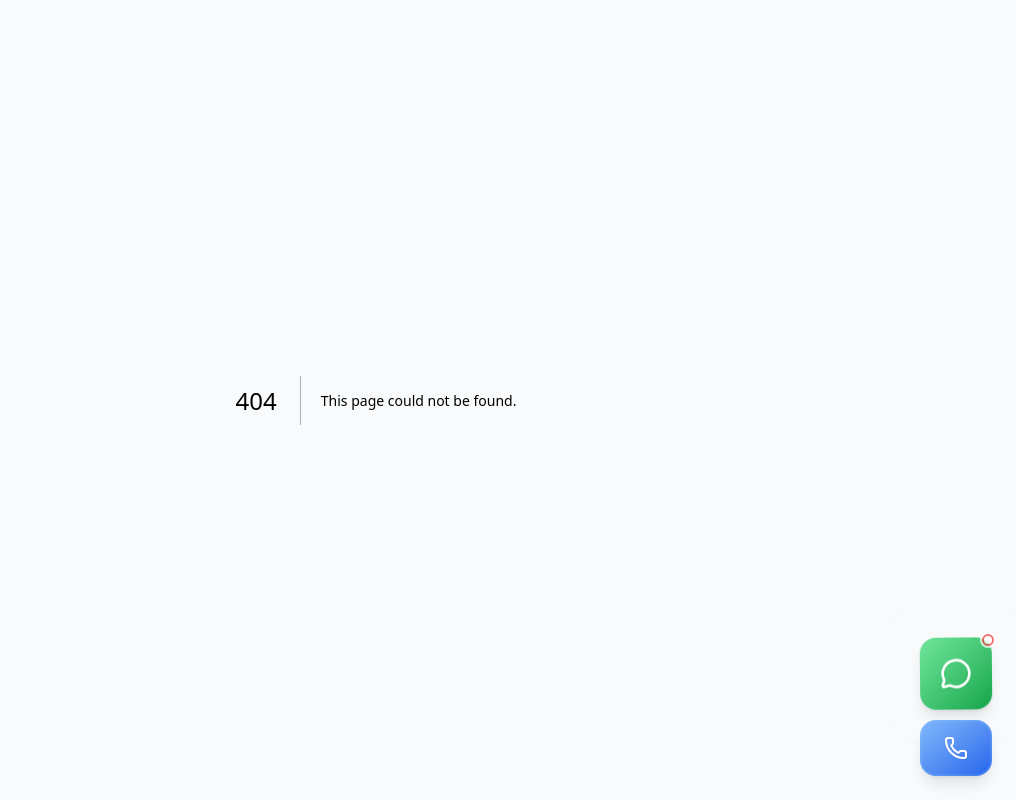
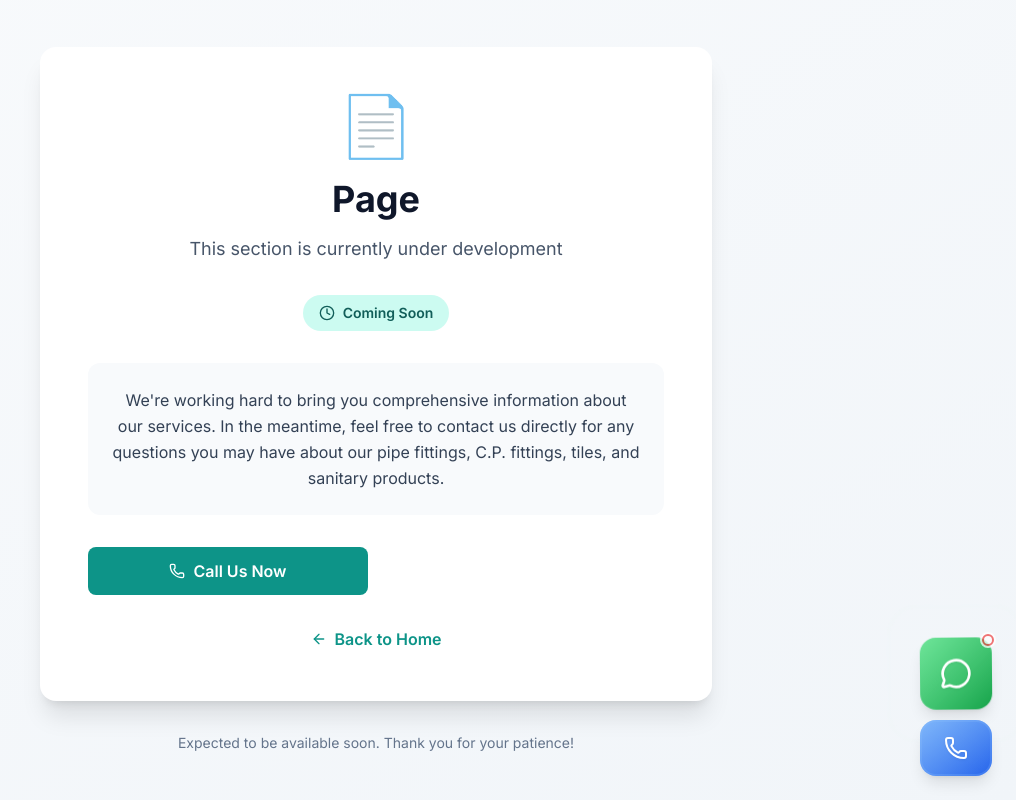
Before and after one commit to X-MOD-I/modi-ecomm-web, a Next.js app: page /coming-soon in a window 1280 px wide. Before the commit this address had no page. Shown: the whole page, without its empty margins (264-1280 px from the left). Built offline with nearby package versions, Linux system fonts and the light colour scheme.

Commit message:
Update Footer component links to redirect to 'coming-soon' pages for customer service, privacy policy, terms of service, and sitemap, enhancing user navigation during site updates.

```diff
--- /dev/null
+++ b/src/app/coming-soon/page.tsx
@@ -0,0 +1,127 @@
+'use client'
+
+import { useSearchParams } from 'next/navigation'
+import Link from 'next/link'
+import { ArrowLeft, Clock, Mail, Phone } from 'lucide-react'
+
+export default function ComingSoonPage() {
+  const searchParams = useSearchParams()
+  const page = searchParams.get('page') || 'this page'
+
+  const pageInfo = {
+    shipping: {
+      title: 'Shipping Information',
+      description: 'Details about our delivery services and shipping policies',
+      icon: '🚚'
+    },
+    returns: {
+      title: 'Returns & Exchanges',
+      description: 'Information about our return and exchange policies',
+      icon: '↩️'
+    },
+    warranty: {
+      title: 'Warranty Information',
+      description: 'Details about product warranties and coverage',
+      icon: '🛡️'
+    },
+    faq: {
+      title: 'Frequently Asked Questions',
+      description: 'Common questions and answers about our products and services',
+      icon: '❓'
+    },
+    privacy: {
+      title: 'Privacy Policy',
+      description: 'Information about how we handle your personal data',
+      icon: '🔒'
+    },
+    terms: {
+      title: 'Terms of Service',
+      description: 'Terms and conditions for using our services',
+      icon: '📋'
+    },
+    sitemap: {
+      title: 'Sitemap',
+      description: 'Complete overview of all pages on our website',
+      icon: '🗺️'
+    }
+  }
+
+  const currentPage = pageInfo[page as keyof typeof pageInfo] || {
+    title: 'Page',
+    description: 'This section',
+    icon: '📄'
+  }
+
+  return (
+    <div className="min-h-screen bg-gradient-to-br from-gray-50 to-gray-100 flex items-center justify-center px-4">
+      <div className="max-w-2xl w-full">
+        {/* Main Card */}
+        <div className="bg-white rounded-2xl shadow-xl p-8 lg:p-12 text-center">
+          {/* Icon */}
+          <div className="text-6xl mb-6">
+            {currentPage.icon}
+          </div>
+
+          {/* Title */}
+          <h1 className="text-3xl lg:text-4xl font-bold text-gray-900 mb-4">
+            {currentPage.title}
+          </h1>
+
+          {/* Subtitle */}
+          <p className="text-lg text-gray-600 mb-8">
+            {currentPage.description} is currently under development
+          </p>
+
+          {/* Coming Soon Badge */}
+          <div className="inline-flex items-center bg-primary-100 text-primary-800 px-4 py-2 rounded-full text-sm font-semibold mb-8">
+            <Clock className="w-4 h-4 mr-2" />
+            Coming Soon
+          </div>
+
+          {/* Description */}
+          <div className="bg-gray-50 rounded-xl p-6 mb-8">
+            <p className="text-gray-700 leading-relaxed">
+              We're working hard to bring you comprehensive information about our services.
+              In the meantime, feel free to contact us directly for any questions you may have
+              about our pipe fittings, C.P. fittings, tiles, and sanitary products.
+            </p>
+          </div>
+
+          {/* Contact Options */}
+          <div className="grid grid-cols-1 sm:grid-cols-2 gap-4 mb-8">
+            <a
+              href="tel:+919414479697"
+              className="flex items-center justify-center bg-primary-600 hover:bg-primary-700 text-white px-6 py-3 rounded-lg transition-colors duration-200 font-semibold"
+            >
+              <Phone className="w-4 h-4 mr-2" />
+              Call Us Now
+            </a>
+            <a
+              href="mailto:tanozmodi@gmail.com"
+              className="flex items-center justify-center bg-secondary-600 hover:bg-secondary-700 text-white px-6 py-3 rounded-lg transition-colors duration-200 font-semibold"
+            >
+              <Mail className="w-4 h-4 mr-2" />
+              Email Us
+            </a>
+          </div>
+
+          {/* Back to Home */}
+          <Link
+            href="/"
+            className="inline-flex items-center text-primary-600 hover:text-primary-700 font-semibold transition-colors duration-200"
+          >
+            <ArrowLeft className="w-4 h-4 mr-2" />
+            Back to Home
+          </Link>
+        </div>
+
+        {/* Footer Note */}
+        <div className="text-center mt-8">
+          <p className="text-gray-500 text-sm">
+            Expected to be available soon. Thank you for your patience!
+          </p>
+        </div>
+      </div>
+    </div>
+  )
+}
--- a/src/components/Footer.tsx
+++ b/src/components/Footer.tsx
@@ -90,22 +90,22 @@ export default function Footer() {
              <h4 className="text-base lg:text-lg font-semibold mb-3 lg:mb-4">Customer Service</h4>
              <ul className="space-y-2">
                <li>
-                <Link href="/shipping" className="text-gray-300 hover:text-white transition-colors duration-200 text-sm lg:text-base">
+                 <Link href="/coming-soon?page=shipping" className="text-gray-300 hover:text-white transition-colors duration-200 text-sm lg:text-base">
                    Shipping Info
                  </Link>
                </li>
                <li>
-                <Link href="/returns" className="text-gray-300 hover:text-white transition-colors duration-200 text-sm lg:text-base">
+                 <Link href="/coming-soon?page=returns" className="text-gray-300 hover:text-white transition-colors duration-200 text-sm lg:text-base">
                    Returns & Exchanges
                  </Link>
                </li>
                <li>
-                <Link href="/warranty" className="text-gray-300 hover:text-white transition-colors duration-200 text-sm lg:text-base">
+                 <Link href="/coming-soon?page=warranty" className="text-gray-300 hover:text-white transition-colors duration-200 text-sm lg:text-base">
                    Warranty
                  </Link>
                </li>
                <li>
-                <Link href="/faq" className="text-gray-300 hover:text-white transition-colors duration-200 text-sm lg:text-base">
+                 <Link href="/coming-soon?page=faq" className="text-gray-300 hover:text-white transition-colors duration-200 text-sm lg:text-base">
                    FAQ
                  </Link>
                </li>
@@ -217,13 +217,13 @@ export default function Footer() {
               © {currentYear} New Modi Iron. All rights reserved.
             </p>
             <div className="mt-2 md:mt-0 flex justify-center md:justify-end space-x-4 lg:space-x-6">
-              <Link href="/privacy" className="text-gray-400 hover:text-white text-xs lg:text-sm transition-colors duration-200">
+              <Link href="/coming-soon?page=privacy" className="text-gray-400 hover:text-white text-xs lg:text-sm transition-colors duration-200">
                 Privacy Policy
               </Link>
-              <Link href="/terms" className="text-gray-400 hover:text-white text-xs lg:text-sm transition-colors duration-200">
+              <Link href="/coming-soon?page=terms" className="text-gray-400 hover:text-white text-xs lg:text-sm transition-colors duration-200">
                 Terms of Service
               </Link>
-              <Link href="/sitemap" className="text-gray-400 hover:text-white text-xs lg:text-sm transition-colors duration-200">
+              <Link href="/coming-soon?page=sitemap" className="text-gray-400 hover:text-white text-xs lg:text-sm transition-colors duration-200">
                 Sitemap
               </Link>
             </div>
```
Lines whose indentation alone changed are shown as unchanged.
